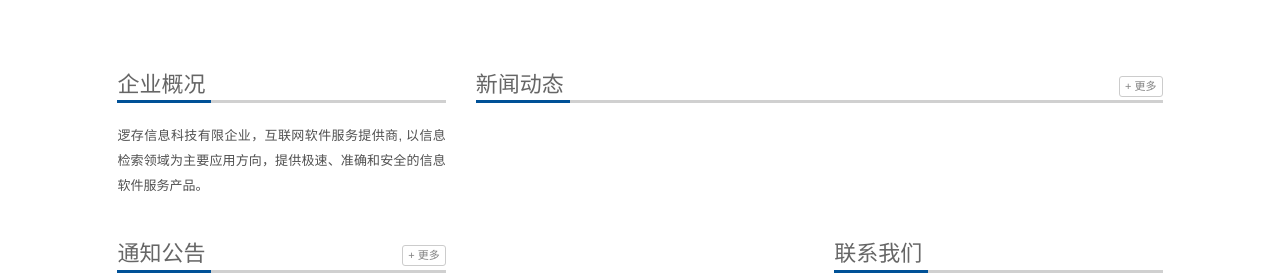
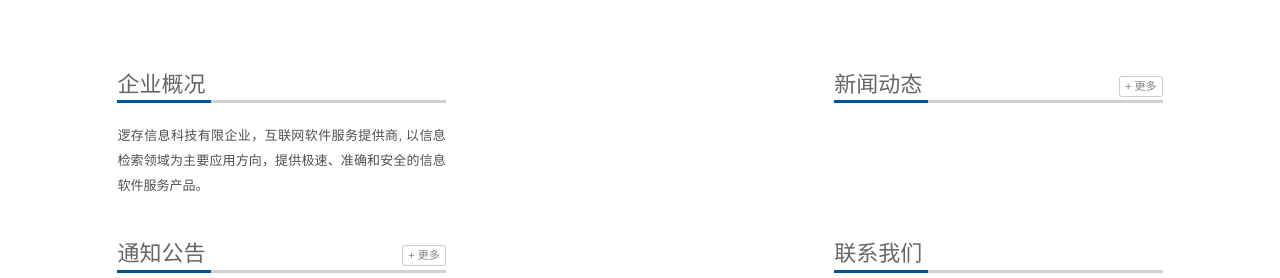
Before and after one commit to yuzhihuanwanglin/Portal, a Django app: template templates/homeApp/home.html in a window 1280 px wide. Shown: the part 1012-1290 px from the top of the page. Run offline with Django 3.2, Linux system fonts and the light colour scheme; the template is opened without the code that fills it, so the values that code supplies are empty; some libraries are stand-ins or nearby versions.

Commit message:
image update

```diff
--- a/templates/homeApp/home.html
+++ b/templates/homeApp/home.html
@@ -49,8 +49,12 @@
                 </div>
             </div>
 
+            <div class="col-md-4">
+                <span class="part1"></span>
+            </div>
 
-            <div class="col-md-8">
+
+            <div class="col-md-4">
                 <!-- 新闻动态 -->
                 <span class="part1"><a href="#">新闻动态</a></span>
 
```
Also changed, not shown: templates/serviceApp/docList.html (+15 -1 lines), 11 other files.
